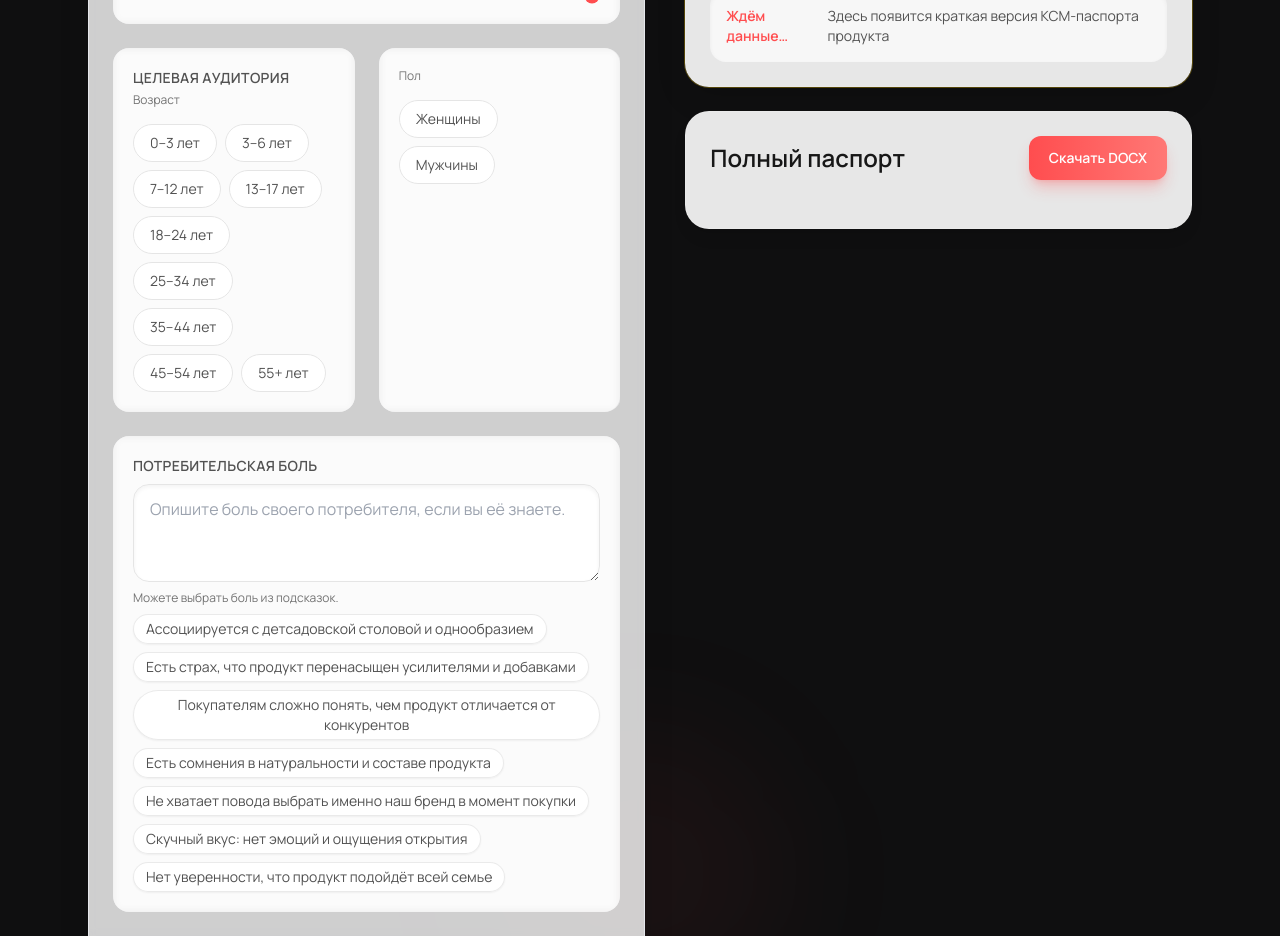
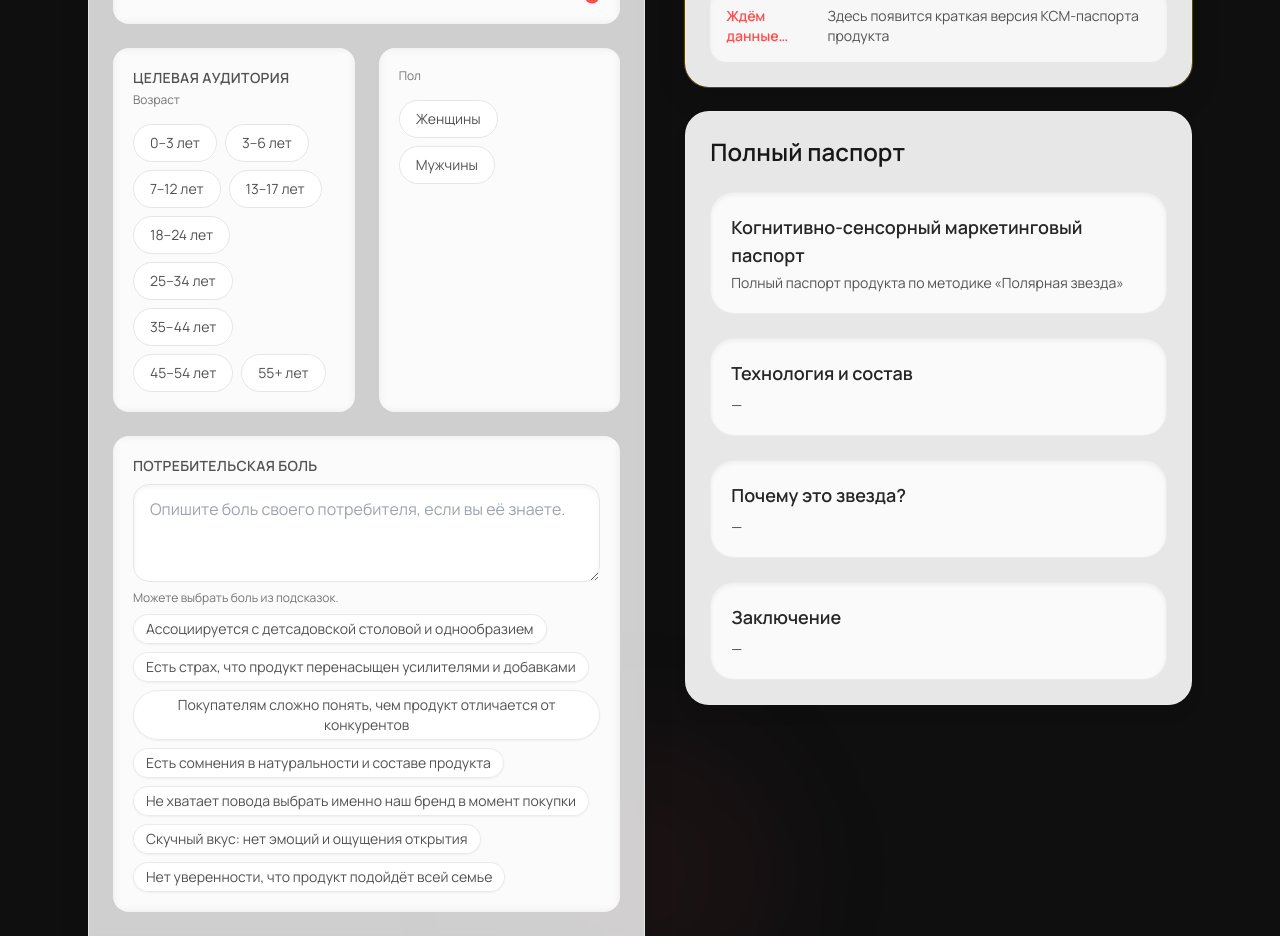
Before and after one commit to nmlugo1996-boop/qwen-landing, a Next.js app: page / in a window 1280 px wide. Shown: the part 840-1776 px from the top of the page. Built offline with nearby package versions, Linux system fonts and the light colour scheme.

Commit message:
Remove DOCX and render full passport on page

```diff
--- a/app/api/generate-docx/route.ts
+++ /dev/null
@@ -1,58 +0,0 @@
-import { NextRequest, NextResponse } from "next/server";
-import { draftToDocxBinary, DraftData } from "@/lib/passportDocx";
-
-export const runtime = "nodejs";
-
-// чистим имя файла от запрещённых символов
-function sanitizeBaseName(name: string): string {
-  const cleaned = name.replace(/[\\/:*?"<>|]/g, "_").trim();
-  return cleaned || "passport";
-}
-
-// делаем ASCII-версию, чтобы заголовок не падал из-за кириллицы
-function toAscii(name: string): string {
-  return name.replace(/[^\x20-\x7E]/g, "_"); // всё не-ASCII → "_"
-}
-
-export async function POST(req: NextRequest) {
-  try {
-    console.log("DOCX ROUTE START");
-
-    const json = await req.json();
-    const draft: DraftData = (json as any).draft ?? (json as DraftData);
-
-    const binary = await draftToDocxBinary(draft);
-    console.log("DOCX FIRST BYTES:", Array.from(binary.slice(0, 16)));
-
-    // базовое имя (может содержать кириллицу) БЕЗ .docx
-    const rawBaseName = sanitizeBaseName(
-      `Паспорт_${draft.header?.name || "продукт"}`
-    );
-
-    const asciiBaseName = toAscii(rawBaseName);
-    const encodedBaseName = encodeURIComponent(rawBaseName);
-
-    const mime =
-      "application/vnd.openxmlformats-officedocument.wordprocessingml.document";
-
-    // Content-Disposition в RFC-формате: и простой ASCII, и UTF-8 вариант
-    const contentDisposition =
-      `attachment; filename="${asciiBaseName}.docx"; ` +
-      `filename*=UTF-8''${encodedBaseName}.docx`;
-
-    return new Response(binary as unknown as BodyInit, {
-      status: 200,
-      headers: {
-        "Content-Type": mime,
-        "Content-Disposition": contentDisposition,
-        "Cache-Control": "no-store"
-      }
-    });
-  } catch (err) {
-    console.error("DOCX ROUTE ERROR:", err);
-    return NextResponse.json(
-      { error: "Failed to generate DOCX" },
-      { status: 500 }
-    );
-  }
-}
--- a/components/HomeClient.jsx
+++ b/components/HomeClient.jsx
@@ -25,65 +25,7 @@ export default function HomeClient({ initialDraft = null, projectId = null, auto
   const [loading, setLoading] = useState(false);
   const [celebration, setCelebration] = useState(Boolean(initialDraft));
 
-  const [isDownloading, setIsDownloading] = useState(false);
-
-  const handleDownloadDocx = useCallback(async () => {
-    if (!draft) return;
-    setIsDownloading(true);
-    try {
-      const res = await fetch("/api/generate-docx", {
-        method: "POST",
-        headers: { "Content-Type": "application/json" },
-        body: JSON.stringify({ draft })
-      });
-
-      const contentType = res.headers.get("Content-Type") || "";
-      const contentLength = res.headers.get("Content-Length") || "";
-
-      console.log("DOCX_DOWNLOAD_HEADERS", {
-        status: res.status,
-        contentType,
-        contentLength
-      });
-
-      if (!res.ok) {
-        const errorText = await res.text().catch(() => "");
-        throw new Error(errorText || "Не удалось собрать DOCX");
-      }
-
-      if (!contentType.includes("officedocument.wordprocessingml.document")) {
-        const text = await res.text().catch(() => "");
-        console.error("NOT_DOCX_RESPONSE", contentType, text?.slice(0, 200));
-        throw new Error("Сервер вернул не DOCX-файл");
-      }
-
-      const blob = await res.blob();
-      const url = URL.createObjectURL(blob);
-
-      const link = document.createElement("a");
-      link.href = url;
-      link.download = `Паспорт_${draft.header?.name || "продукт"}.docx`;
-      document.body.appendChild(link);
-      link.click();
-      link.remove();
-
-      URL.revokeObjectURL(url);
-      showToast("DOCX скачан", "ok");
-    } catch (error) {
-      console.error(error);
-      showToast(error.message || "Ошибка при сборке DOCX", "error");
-    } finally {
-      setIsDownloading(false);
-    }
-  }, [draft]);
-
-
-  useEffect(() => {
-    if (autoDownloadDocx && initialDraft) {
-      handleDownloadDocx();
-    }
-    // eslint-disable-next-line react-hooks/exhaustive-deps
-  }, [autoDownloadDocx, initialDraft]);
+  // DOCX download removed: no route, no auto-download
 
   return (
     <>
@@ -105,7 +47,6 @@ export default function HomeClient({ initialDraft = null, projectId = null, auto
             draft={draft}
             loading={loading}
             celebration={celebration}
-            onDownload={handleDownloadDocx}
           />
         </div>
       </div>
--- a/components/ResultPreview.jsx
+++ b/components/ResultPreview.jsx
@@ -8,7 +8,7 @@ function formatAudience(audience) {
   return "—";
 }
 
-export default function ResultPreview({ draft, loading, celebration = false, onDownload }) {
+export default function ResultPreview({ draft, loading, celebration = false }) {
   const [shouldAnimate, setShouldAnimate] = useState(false);
   const [prevDraft, setPrevDraft] = useState(null);
   const header = draft?.header ?? {};
@@ -128,18 +128,18 @@ export default function ResultPreview({ draft, loading, celebration = false, onD
       >
         <div className="flex flex-col sm:flex-row items-start sm:items-center justify-between gap-3">
           <h2 className="text-xl md:text-2xl font-semibold text-neutral-900">Полный паспорт</h2>
-          <button
-            id="download-docx"
-            className="btn-primary w-full sm:w-auto whitespace-nowrap px-4 md:px-5 py-2 text-xs md:text-sm font-semibold"
-            type="button"
-            onClick={onDownload}
-            disabled={!draft || loading}
-          >
-            Скачать DOCX
-          </button>
         </div>
 
         <div id="fp-content" className="mt-4 md:mt-6 flex flex-col gap-4 md:gap-6">
+          <div className="rounded-xl md:rounded-3xl border border-neutral-200/70 bg-white/80 p-4 md:p-5 shadow-inner">
+            <h3 className="text-base md:text-lg font-semibold text-neutral-800">
+              Когнитивно-сенсорный маркетинговый паспорт
+            </h3>
+            <p className="mt-1 text-xs md:text-sm text-neutral-600">
+              Полный паспорт продукта по методике «Полярная звезда»
+            </p>
+          </div>
+
           {blockOrder.map((block) => {
             const rows = Array.isArray(blocks[block.key]) ? blocks[block.key] : [];
             if (!rows.length) return null;
@@ -170,6 +170,25 @@ export default function ResultPreview({ draft, loading, celebration = false, onD
             );
           })}
 
+          {/* Дополнительные секции (текстовые) — заглушки, если пусто */}
+          <div className="rounded-xl md:rounded-3xl border border-neutral-200/70 bg-white/80 p-4 md:p-5 shadow-inner">
+            <h3 className="text-base md:text-lg font-semibold text-neutral-800">Технология и состав</h3>
+            <p className="mt-2 text-sm whitespace-pre-line text-neutral-700">
+              {draft?.technology || "—"}
+            </p>
+          </div>
+          <div className="rounded-xl md:rounded-3xl border border-neutral-200/70 bg-white/80 p-4 md:p-5 shadow-inner">
+            <h3 className="text-base md:text-lg font-semibold text-neutral-800">Почему это звезда?</h3>
+            <p className="mt-2 text-sm whitespace-pre-line text-neutral-700">
+              {draft?.starReason || "—"}
+            </p>
+          </div>
+          <div className="rounded-xl md:rounded-3xl border border-neutral-200/70 bg-white/80 p-4 md:p-5 shadow-inner">
+            <h3 className="text-base md:text-lg font-semibold text-neutral-800">Заключение</h3>
+            <p className="mt-2 text-sm whitespace-pre-line text-neutral-700">
+              {draft?.conclusion || "—"}
+            </p>
+          </div>
         </div>
       </section>
     </aside>
```
Also changed, not shown: public/questions.js (+2 -36 lines).
